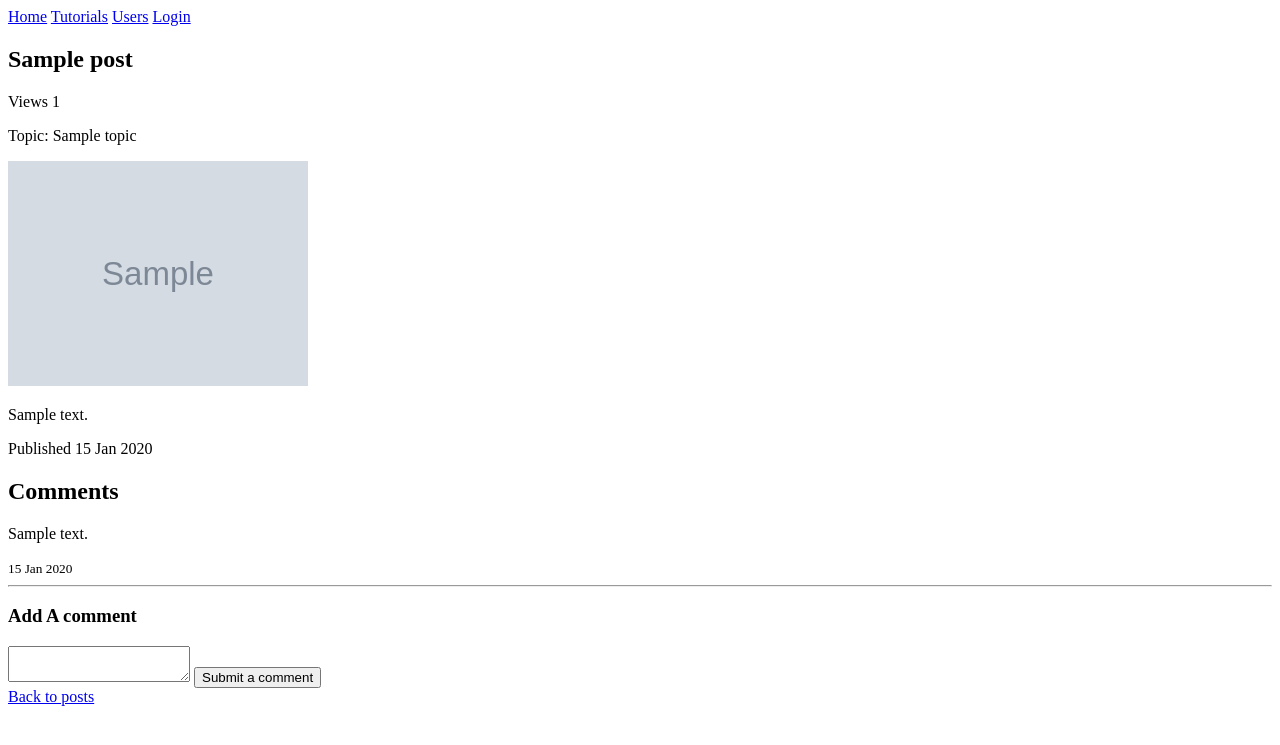
After one commit to 0lmeda/EXAM2, a Node project: template views/post.ejs in a window 1280 px wide. The commit adds this page. Shown: the top 745 px of the page. Run offline with Node 20 templates, Linux system fonts and the light colour scheme; the template is opened without the code that fills it: most values are stand-ins (such as "Sample title", 1, 10 or a date in 2020); grey boxes marked "Sample" are stand-in pictures; some libraries are stand-ins or nearby versions.

Commit message:
comments done

```diff
--- a/data/posts.json
+++ b/data/posts.json
@@ -7,6 +7,6 @@
     "content": "THIS IS ",
     "image": "",
     "datePublished": "2026-11-14T23:29:28.846Z",
-    "viewCount": 0
+    "viewCount": 19
   }
 ]
--- /dev/null
+++ b/views/post.ejs
@@ -0,0 +1,42 @@
+<!DOCTYPE html>
+<html lang="en">
+<head>
+    <meta charset="UTF-8">
+    <meta name="viewport" content="width=device-width, initial-scale=1.0">
+    <title><%= post.title%></title>
+</head>
+<body>
+    <%- include("partials/navbar")%>
+
+    <article>
+        <h1><%= post.title %></h1>
+        <p>Views <%= post.viewCount %></p>
+        <p>Topic: <%= post.topic %></p>
+
+        <% if (post.image) {%>
+            <img src="<%=post.image%>" alt="Image" width="300px">
+        <% } %>
+
+        <p><%= post.content %></p>
+
+        <p>Published <%= post.datePublished %></p>
+
+        <h2>Comments</h2>
+
+        <% comments.forEach(comment => { %>
+            <p><%= comment.text %></p>
+            <small><%= comment.date %></small>
+            <hr>
+        <% }); %>
+
+        <h3>Add A comment</h3>
+
+        <form action="/posts/<%=post.id%>/comments" method="POST">
+            <textarea name="text" id="textComment" required></textarea>
+            <button type="submit">Submit a comment</button>
+        </form>
+    </article>
+
+    <a href="/posts"> Back to posts</a>
+</body>
+</html>
--- a/views/posts.ejs
+++ b/views/posts.ejs
@@ -13,7 +13,11 @@
 
     <% posts.forEach(post => { %>
         <article>
-            <h2><%= post.title %></h2>
+            <h2>
+                <a href="/posts/<%=post.id%>">
+                    <%= post.title %>
+                </a>
+                </h2>
 
             <p>Topic: <%= post.topic %></p>
 
```
Also changed, not shown: controllers/commentController.js (added, +29 -0 lines), controllers/postController.js (+20 -2 lines), data/comments.json (added, +9 -0 lines), models/comments.js (added, +9 -0 lines), services/commentService.js (added, +26 -0 lines), services/postService.js (+29 -1 lines), models/likes.js (added).
